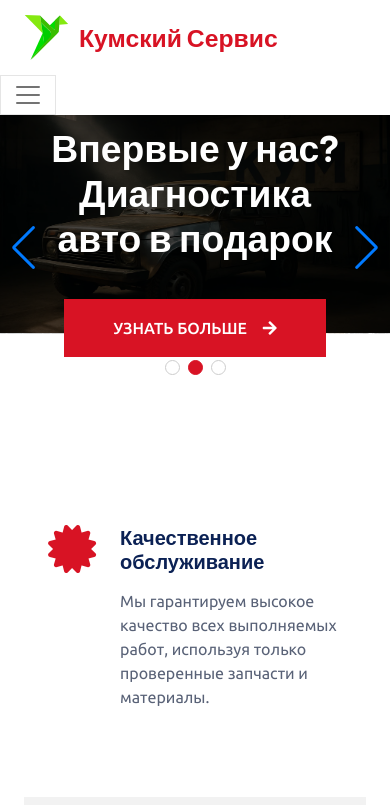
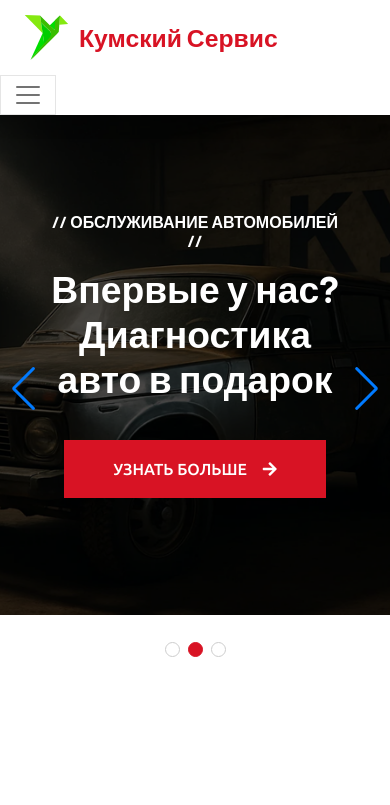
Before and after one commit to Chu4hel/kumserv-react, a React (Vite) app: page / in a window 390 px wide. Shown: the top 805 px of the page. Built offline with nearby package versions, Linux system fonts and the light colour scheme; no server answers.

Commit message:
fix(carousel): Увеличить высоту карусели на мобильных устройствах.

```diff
--- a/src/components/sections/Carousel.css
+++ b/src/components/sections/Carousel.css
@@ -10,12 +10,12 @@
   This prevents the "peeking" of content from other slides.
 */
 .swiper-slide .carousel-caption {
-    opacity: 0;
-    transition: opacity 0.5s ease-in-out;
+  opacity: 0;
+  transition: opacity 0.5s ease-in-out;
 }
 
 .swiper-slide-active .carousel-caption {
-    opacity: 1;
+  opacity: 1;
 }
 
 /*
@@ -26,3 +26,28 @@
 .main-carousel .carousel-caption {
     padding-bottom: 40px;
 }
+
+/*
+  On smaller screens, increase the minimum height of the carousel slides
+  to give more vertical space for the text content.
+*/
+@media (max-width: 768px) {
+  .main-carousel .swiper-slide {
+    min-height: 500px;
+    height: auto; /* Ensure height is not fixed if content pushes it further */
+  }
+
+  /*
+    Make the background image cover the entire slide area, effectively "zooming in"
+    and cropping the image to fit the new taller container.
+  */
+  .main-carousel .swiper-slide img {
+    position: absolute;
+    top: 0;
+    left: 0;
+    width: 100%;
+    height: 100%;
+    object-fit: cover;
+    z-index: -1; /* Place it behind the caption */
+  }
+}
```
